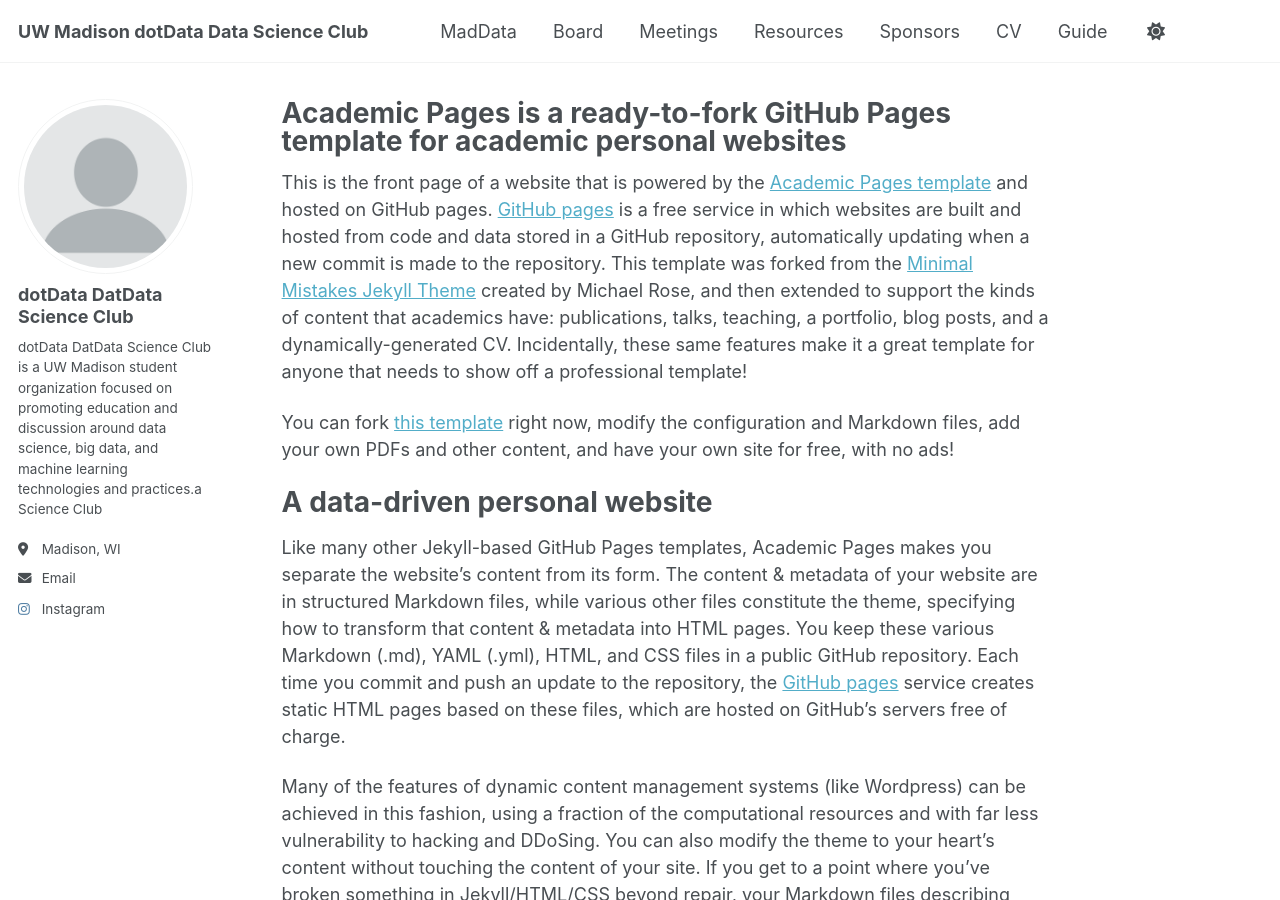
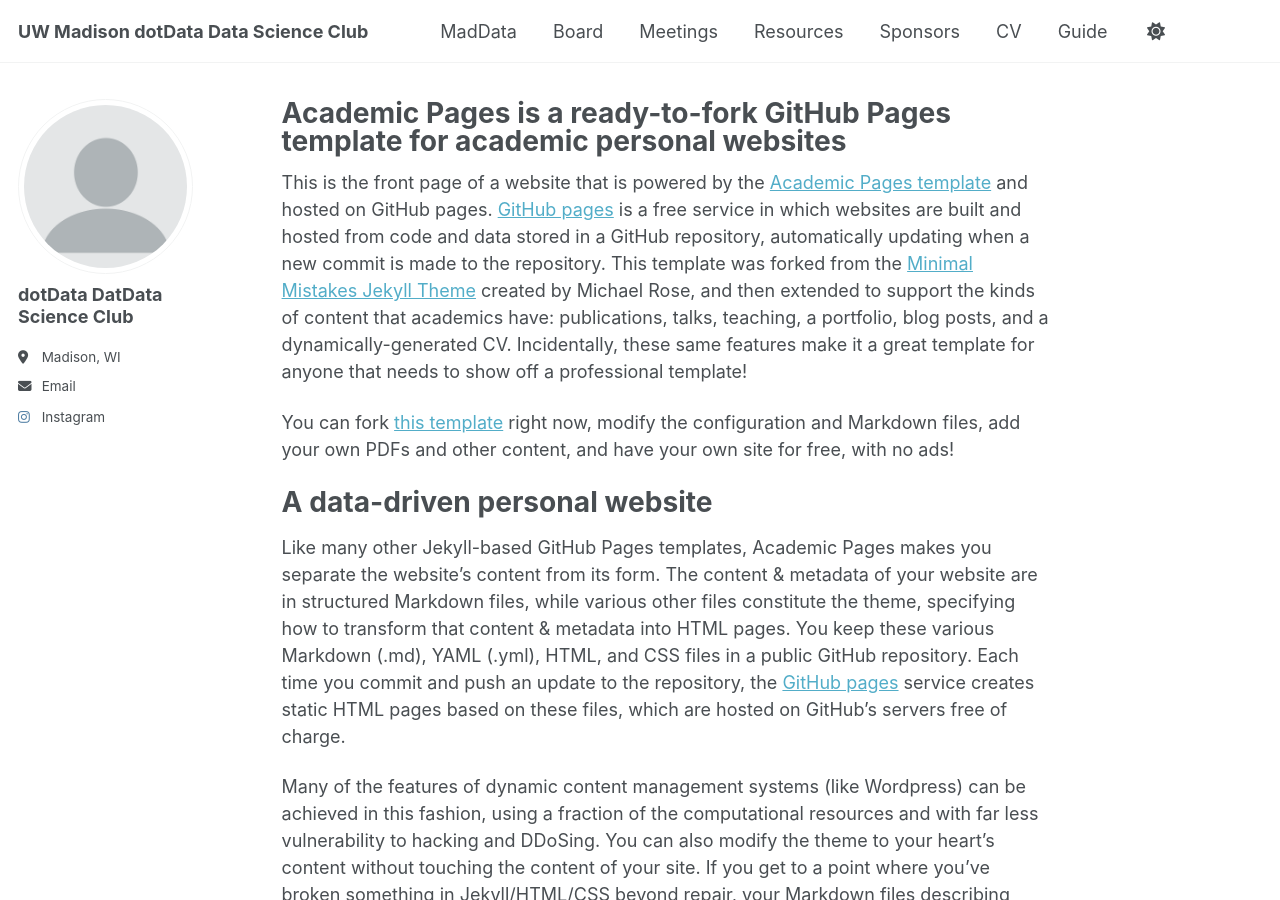
Before and after one commit to dotdatauw/dotdatauw.github.io, a Jekyll site: the page built from _pages/about.md, in a window 1280 px wide and 900 px high. Built offline with Jekyll 4.4.1, drawn with Linux system fonts in a browser that asks for light colours; a script that is not in the unit is left out.

Commit message:
Update _config.yml

```diff
--- a/_config.yml
+++ b/_config.yml
@@ -25,7 +25,7 @@ author:
   avatar           : "profile.png"
   name             : "dotData DatData Science Club"
   pronouns         : # example: "she/her"
-  bio              : "dotData DatData Science Club is a UW Madison student organization focused on promoting education and discussion around data science, big data, and machine learning technologies and practices.a Science Club"
+  bio              : ""
   location         : "Madison, WI"
   employer         :
   uri              : # URL
```
